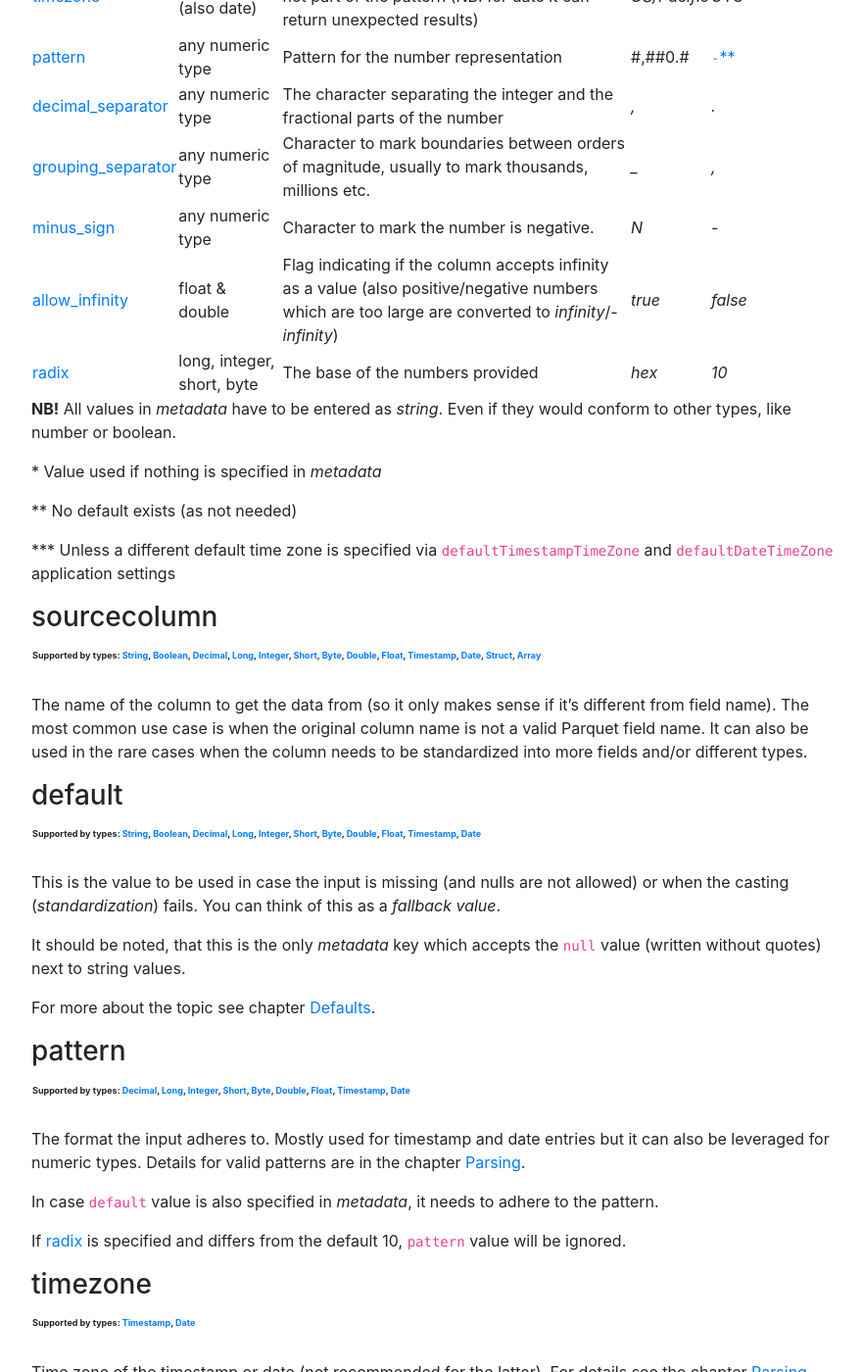
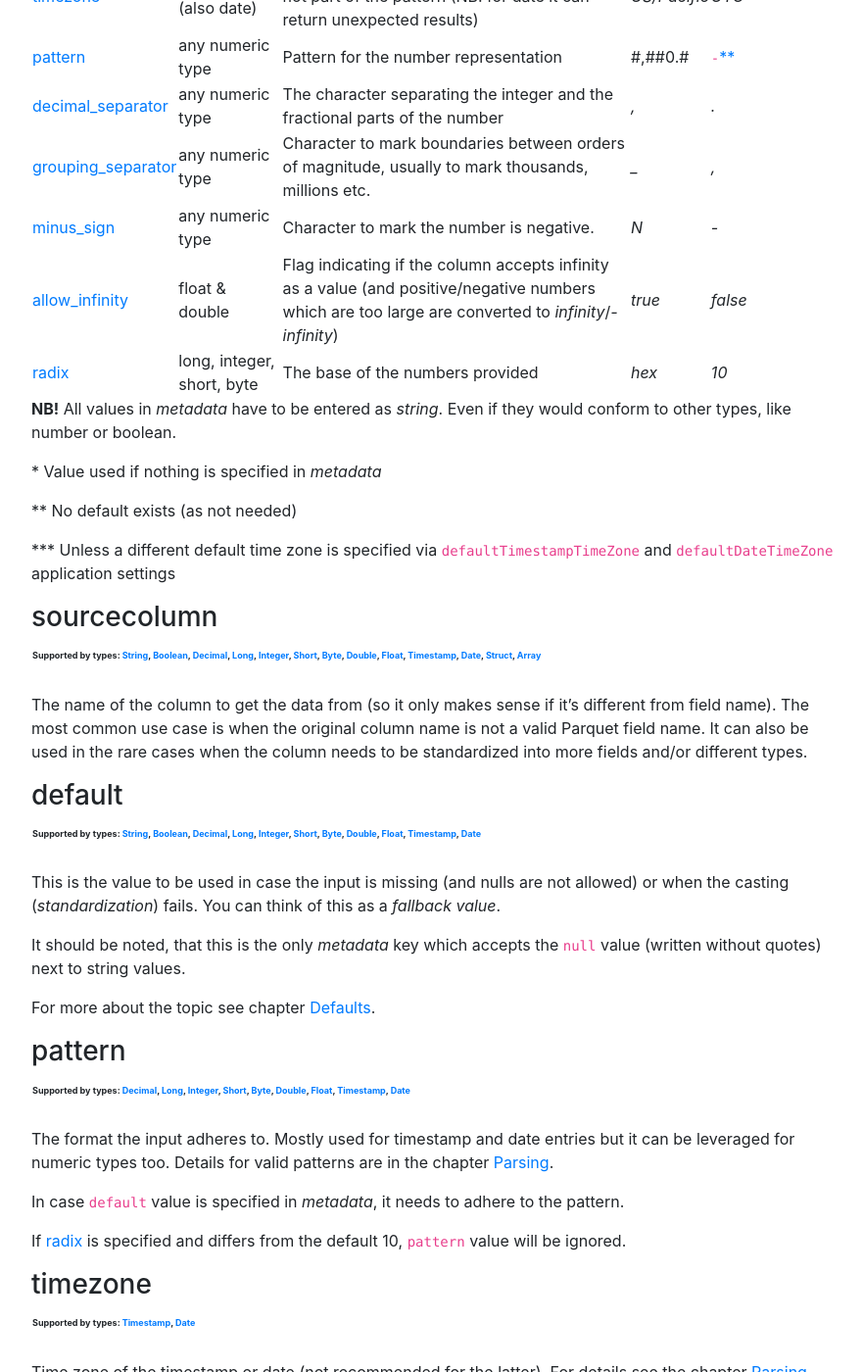
Before and after one commit to AbsaOSS/enceladus, a Jekyll site: the page built from _docs/1.0.0/usage-schema.md, in a window 1280 px wide and 1400 px high, scrolled down 5942 px. Shown: the whole window at 98% size, without its empty margins (338-1219 px from the left). Built offline with Jekyll 4.4.1, drawn with Linux system fonts in a browser that asks for light colours; nearby versions of some CDN libraries; some of the changed text lies outside the part shown.

Commit message:
Less "also"

```diff
--- a/_docs/1.0.0/usage-schema.md
+++ b/_docs/1.0.0/usage-schema.md
@@ -283,18 +283,18 @@ Metadata
 *Standardization* can be influenced by `metadata` in the schema of the data. The `metadata` are optional properties.
 Here are the recognized ones with the description of their purpose (with detailed description below):
 
-| Property                                  | Target data type           | Description                                                                                                                                            | Example      | Default[\*](#metadata-star)              |
-|-------------------------------------------|----------------------------|--------------------------------------------------------------------------------------------------------------------------------------------------------|--------------|------------------------------------------|
-| [sourcecolumn](#sourcecolumn)             | any                        | The source column to provide data of the described column                                                                                              | *id*         | `-`[\*\*](#metadata-star-star)            |
-| [default](#default)                       | any atomic type            | Default value to use in case data are missing                                                                                                          | *0*          | `-`[\*\*](#metadata-star-star)            |
-| [pattern](#pattern)                       | timestamp & date           | Pattern for the timestamp or date representation                                                                                                       | *dd.MM.yy*   | *yyyy-MM-dd HH:mm:ss* **/** *yyyy-MM-dd* |
-| [timezone](#timezone)                     | timestamp (also date)      | The time zone of the timestamp when that is not part of the pattern (NB! for date it can return unexpected results)                                    | *US/Pacific* | *UTC*[\*\*\*](#metadata-star-star-star)    |
-| [pattern](#pattern)                       | any numeric type           | Pattern for the number representation                                                                                                                  | \#,\#\#0.\#  | `-`[\*\*](#metadata-star-star)            |
-| [decimal_separator](#decimal_separator)   | any numeric type           | The character separating the integer and the fractional parts of the number                                                                            | *,*          | *.*                                      |
-| [grouping_separator](#grouping_separator) | any numeric type           | Character to mark boundaries between orders of magnitude, usually to mark thousands, millions etc.                                                     | *\_*         | *,*                                      |
-| [minus_sign](#minus_sign)                 | any numeric type           | Character to mark the number is negative.                                                                                                              | *N*          | *-*                                      |
-| [allow_infinity](#allow_infinity)         | float & double             | Flag indicating if the column accepts infinity as a value (also positive/negative numbers which are too large are converted to *infinity*/*-infinity*) | *true*       | *false*                                  |
-| [radix](#radix)                           | long, integer, short, byte | The base of the numbers provided                                                                                                                       | *hex*        | *10*                                     |
+| Property                                  | Target data type           | Description                                                                                                                                           | Example      | Default[\*](#metadata-star)              |
+|-------------------------------------------|----------------------------|-------------------------------------------------------------------------------------------------------------------------------------------------------|--------------|------------------------------------------|
+| [sourcecolumn](#sourcecolumn)             | any                        | The source column to provide data of the described column                                                                                             | *id*         | `-`[\*\*](#metadata-star-star)            |
+| [default](#default)                       | any atomic type            | Default value to use in case data are missing                                                                                                         | *0*          | `-`[\*\*](#metadata-star-star)            |
+| [pattern](#pattern)                       | timestamp & date           | Pattern for the timestamp or date representation                                                                                                      | *dd.MM.yy*   | *yyyy-MM-dd HH:mm:ss* **/** *yyyy-MM-dd* |
+| [timezone](#timezone)                     | timestamp (also date)      | The time zone of the timestamp when that is not part of the pattern (NB! for date it can return unexpected results)                                   | *US/Pacific* | *UTC*[\*\*\*](#metadata-star-star-star)    |
+| [pattern](#pattern)                       | any numeric type           | Pattern for the number representation                                                                                                                 | \#,\#\#0.\#  | `-`[\*\*](#metadata-star-star)            |
+| [decimal_separator](#decimal_separator)   | any numeric type           | The character separating the integer and the fractional parts of the number                                                                           | *,*          | *.*                                      |
+| [grouping_separator](#grouping_separator) | any numeric type           | Character to mark boundaries between orders of magnitude, usually to mark thousands, millions etc.                                                    | *\_*         | *,*                                      |
+| [minus_sign](#minus_sign)                 | any numeric type           | Character to mark the number is negative.                                                                                                             | *N*          | *-*                                      |
+| [allow_infinity](#allow_infinity)         | float & double             | Flag indicating if the column accepts infinity as a value (and positive/negative numbers which are too large are converted to *infinity*/*-infinity*) | *true*       | *false*                                  |
+| [radix](#radix)                           | long, integer, short, byte | The base of the numbers provided                                                                                                                      | *hex*        | *10*                                     |
 
 **NB!** All values in _metadata_ have to be entered as *string*. Even if they would conform to other types, like number
 or boolean.
@@ -339,10 +339,10 @@ For more about the topic see chapter [Defaults](#defaults).
 | | |
 
 The format the input adheres to. Mostly used for timestamp and date entries but
-it can also be leveraged for numeric types. Details for valid patterns are in
+it can be leveraged for numeric types too. Details for valid patterns are in
 the chapter [Parsing](#parsing).
 
-In case ``default`` value is also specified in _metadata_, it needs to adhere to
+In case ``default`` value is  specified in _metadata_, it needs to adhere to
 the pattern.
 
 If [radix](#radix) is specified and differs from the default 10, `pattern` value
@@ -402,11 +402,10 @@ sign (*"-"*).
 |-------------------------------------------|---------------------------------------------------------------------------------------------------------------------------------------------------|
 | | |
 
-Flag indicating if the column accepts infinity as a value. When set to true, positive and negative numbers with values
-that are too large are converted to *infinity* and *-infinity*, respectively. Also the string for infinity _"∞"_ is
-recognized and accepted.
-
-The string representing infinity on input is *"∞"* and *"-∞"* respectively.
+Flag indicating if the column accepts infinity as a value. When set to true *infinity*/*-infinity* are recognized as a
+valid value, instead of failing with casting error ([see here](({{ site.baseurl }}/docs/{{ page.version }}/usage-errcol))).
+The string representing infinity on input is *"∞"* and *"-∞"* respectively. Positive and negative numbers with values
+that are too large are converted to *infinity* and *-infinity*, respectively.
 
 ### radix
 
```
